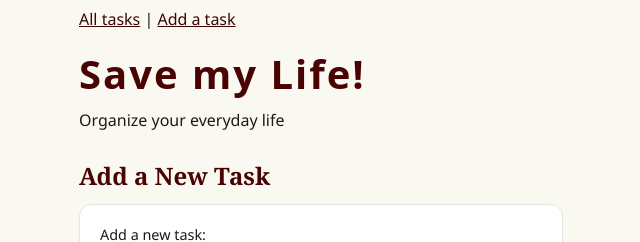
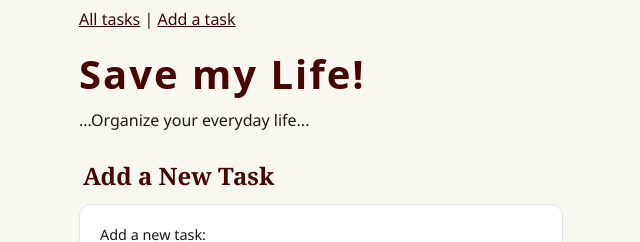
Before and after one commit to Helena-Gustafsson/save-my-life, a React (Vite) app: page /tasks/new in a window 1280 px wide. Shown: the top 242 px of the page, without its empty margins (319-959 px from the left). Built offline with nearby package versions, Linux system fonts and the light colour scheme; a web font is replaced by a local one.

Commit message:
style: final touches

```diff
--- a/src/App.css
+++ b/src/App.css
@@ -21,6 +21,11 @@ h3 {
  font-family: Georgia, serif;
   color: #490303;
   margin: 4px 4px 12px 0;
+}
+
+h2,
+h3 {
+  padding-left: 4px;
 }
 
 h1 {
@@ -219,6 +224,7 @@ li.task {
   font-size: 1.1rem;
   margin: 0 0 8px;
   text-transform: uppercase;
+  padding-left: 0;
 }
 
 .task-title a {
--- a/src/pages/RootLayout.tsx
+++ b/src/pages/RootLayout.tsx
@@ -9,7 +9,7 @@ const RootLayout = () => {
             </nav>
             <div>
                 <h1>Save my Life!</h1>
-                <p>Organize your everyday life</p>
+                <p>...Organize your everyday life...</p>
             </div>
         </header>
 
```
